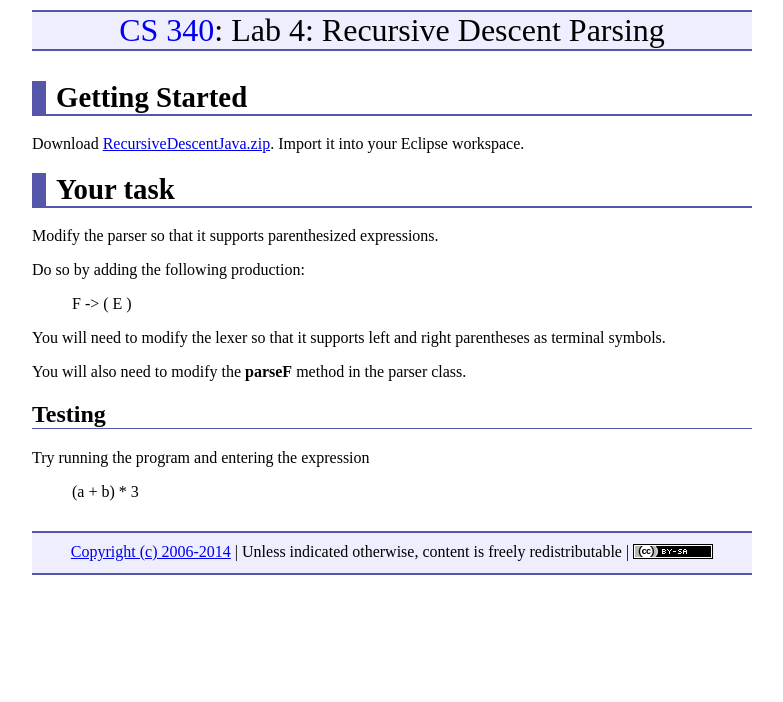
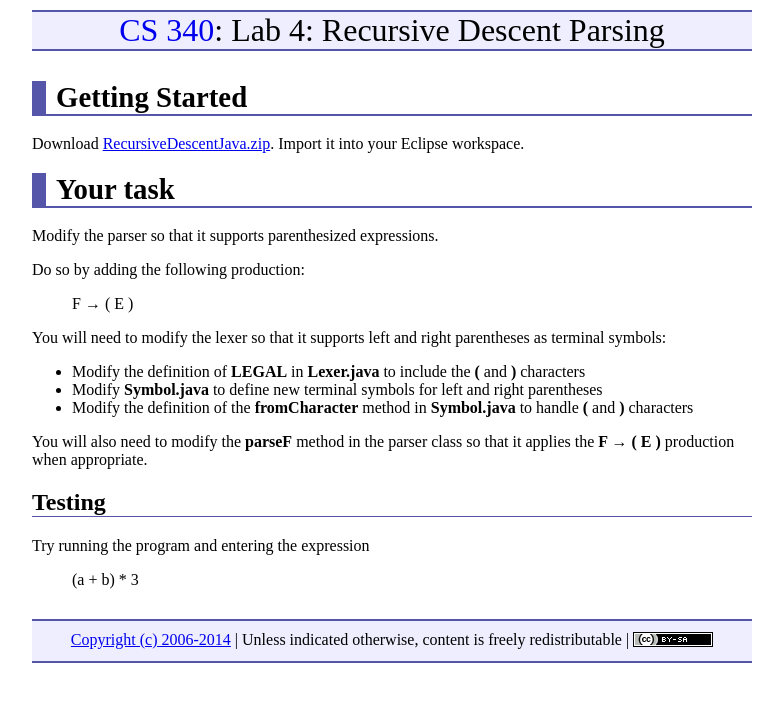
Before and after one commit to ycpcs/cs340-fall2014, a Jekyll site: the page built from labs/lab04.md, in a window 1280 px wide. Shown: the top 702 px of the page, without its empty margins (248-1031 px from the left). Built offline with Jekyll 4.4.1, drawn with Linux system fonts in a browser that asks for light colours; nearby versions of some CDN libraries; Markdown is read by kramdown in place of the engine named in the settings.

Commit message:
improvements/fixes

```diff
--- a/labs/lab04.md
+++ b/labs/lab04.md
@@ -5,7 +5,7 @@ title: "Lab 4: Recursive Descent Parsing"
 
 # Getting Started
 
-Download [RecursiveDescentJava.zip](../lecture/RecursiveDescentJava.zip).  Import it into your Eclipse workspace.
+Download [RecursiveDescentJava.zip](../lectures/RecursiveDescentJava.zip).  Import it into your Eclipse workspace.
 
 # Your task
 
@@ -13,11 +13,15 @@ Modify the parser so that it supports parenthesized expressions.
 
 Do so by adding the following production:
 
-> F -> ( E )
+> F &rarr; ( E )
 
-You will need to modify the lexer so that it supports left and right parentheses as terminal symbols.
+You will need to modify the lexer so that it supports left and right parentheses as terminal symbols:
 
-You will also need to modify the **parseF** method in the parser class.
+* Modify the definition of **LEGAL** in **Lexer.java** to include the **(** and **)** characters
+* Modify **Symbol.java** to define new terminal symbols for left and right parentheses
+* Modify the definition of the **fromCharacter** method in **Symbol.java** to handle **(** and **)** characters
+
+You will also need to modify the **parseF** method in the parser class so that it applies the **F &rarr; ( E )** production when appropriate.
 
 ## Testing
 
```
Also changed, not shown: labs/index.md (+1 -1 lines), 1 other file.
